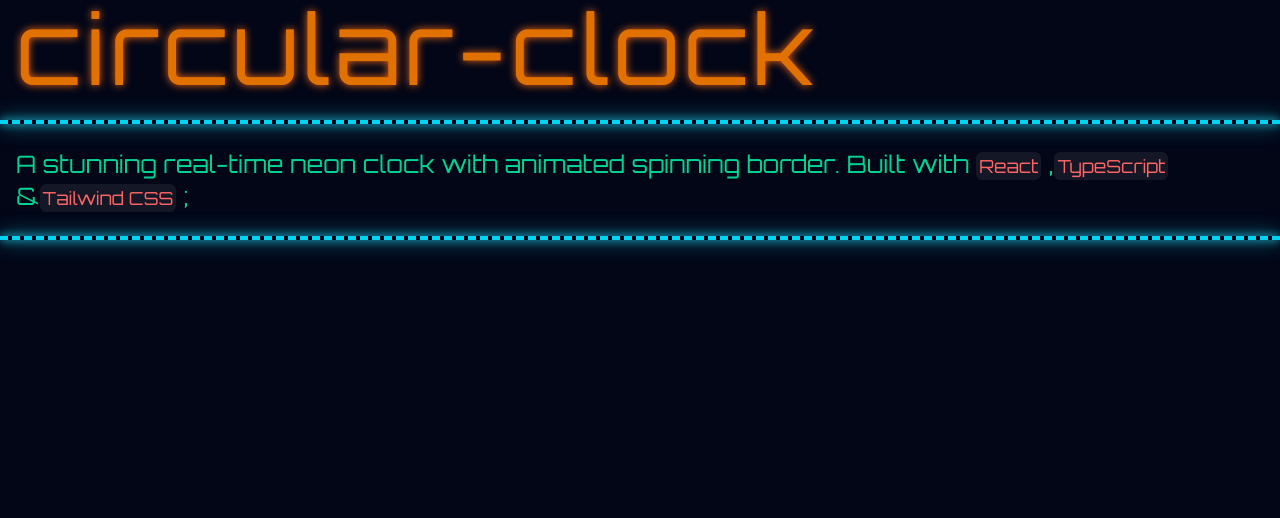
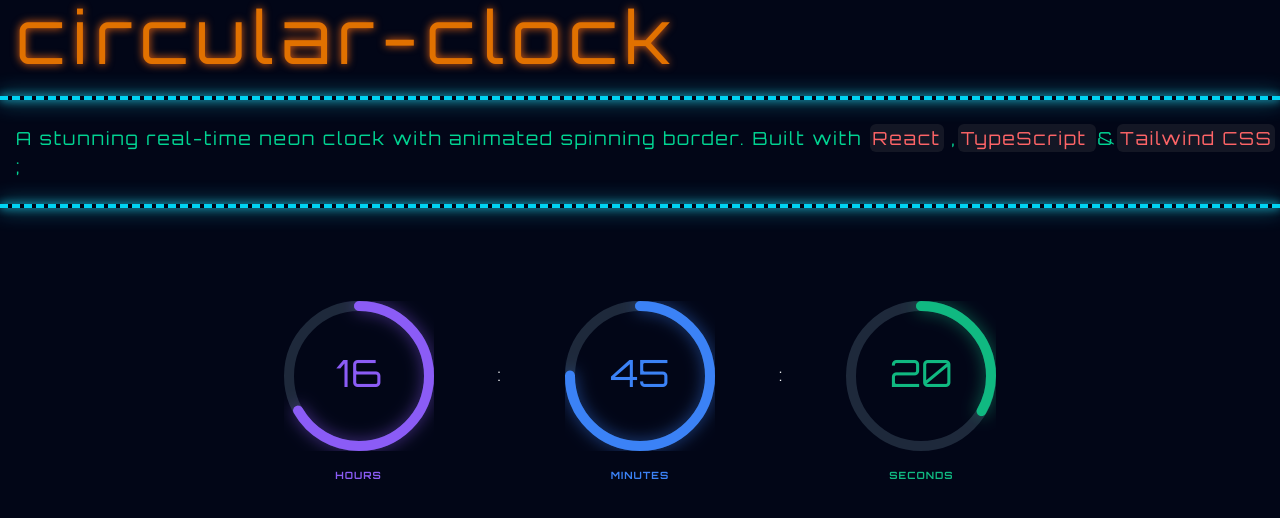
Before and after one commit to alisoltaninejad/circular-clock, a React (Vite) app: page / in a window 1280 px wide. Shown: the top 518 px of the page. Built offline with nearby package versions, Linux system fonts and the light colour scheme.

Commit message:
feat: add circular progress component with centered value display

```diff
--- a/src/App.tsx
+++ b/src/App.tsx
@@ -1,19 +1,24 @@
+import CircularProgress from "./components/CircularProgress";
 function App() {
   return (
     <>
-      <h1 className="text-8xl pl-4 text-amber-600  drop-shadow-[0_0_4px_#ee6612]">
+      <h1 className="text-7xl pl-4 text-amber-600 tracking-widest  drop-shadow-[0_0_4px_#ee6612]">
         circular-clock
       </h1>
-      <hr
-        className="divider-neon "
-      />
-      <h5 className=" text-2xl pl-4 text-emerald-400 ">
+      <hr className="divider-neon " />
+      <h5 className=" text-lg pl-4 text-emerald-400 tracking-widest">
         A stunning real-time neon clock with animated spinning border. Built
         with <span className="text-red-400  glass text-lg">React</span> ,
         <span className="text-red-400 glass text-lg">TypeScript </span> &
-        <span className="text-red-400 glass text-lg">Tailwind CSS</span>  ;
+        <span className="text-red-400 glass text-lg">Tailwind CSS</span> ;
       </h5>
-      <hr className="divider-neon"/>
+      <hr className="divider-neon" />
+
+     <div className="h-72 flex flex-row flex-wrap justify-center items-center gap-8 md:gap-16">
+      <CircularProgress value={16} max={24} label="Hours" color="#8b5cf6" />:
+      <CircularProgress value={45} max={60} label="Minutes" color="#3b82f6" />:
+       <CircularProgress value={20} max={60} label="Seconds" color="#10b981" />
+     </div>
     </>
   );
 }
--- a/src/components/CircularProgress.tsx
+++ b/src/components/CircularProgress.tsx
@@ -1,6 +1,16 @@
 import React from "react";
-
-const CircularProgress: React.FC = () => {
+interface CircularProgressProps {
+  value: number;
+  max: number;
+  label: string;
+  color: string;
+}
+const CircularProgress: React.FC<CircularProgressProps> = ({
+  value,
+  max,
+  label,
+  color,
+}) => {
   // --- محاسبات مهندسی و هندسی SVG ---
   const size = 150;
   const strokeWidth = 10;
@@ -11,14 +21,24 @@ const CircularProgress: React.FC = () => {
    * به دلیل ضخامت خط، از کادر SVG بیرون نزند (Pixel Perfect).
    */
   const radius = (size - strokeWidth) / 2;
+  /**
+   * محاسبه محیط دایره (Circumference):
+   * این عدد به عنوان طول کل "نوار پیشرفت" در ویژگی stroke-dasharray استفاده می‌شود.
+   */
+  const circumference = 2 * Math.PI * radius;
 
+  /**
+   * محاسبه آفست (Offset) - جادوی حرکت دایره:
+   * این مقدار تعیین می‌کند که چه مقدار از محیط دایره "خالی" بماند.
+   * فرمول: (محیط کل) منهای (درصد طی شده از محیط).
+   * value=0 => آفست برابر با کل محیط است (دایره خالی دیده می‌شود).
+   * value=max => آفست صفر است (دایره کامل دیده می‌شود).
+   */
+  const offset = circumference - (value / max) * circumference;
   return (
     <div className="flex flex-col items-center justify-center">
       <div className="relative" style={{ width: size, height: size }}>
-
-        {/*  با استفاده از -rotate-90، نقطه شروع رسم را از سمت راست به بالای دایره منتقل می‌کنیم.  */}
-        <svg width={size} height={size} className="transform -rotate-90">
-
+        <svg width={size} height={size} >
           {/*  این دایره لایه‌ی زیرین است که مسیر حرکت تایمر را نشان می‌دهد.  */}
           <circle
             cx={size / 2} // مختصات مرکز دایره در محور X (دقیقاً وسط باکس)
@@ -29,7 +49,37 @@ const CircularProgress: React.FC = () => {
             fill="transparent"
           />
 
+          <circle
+           /*  با استفاده از -rotate-90، نقطه شروع رسم را از سمت راست به بالای دایره منتقل می‌کنیم.  */
+           className="transform -rotate-90 origin-center"
+            cx={size / 2}
+            cy={size / 2}
+            r={radius}
+            stroke={color}
+            strokeWidth={strokeWidth}
+            fill="transparent"
+            /* ۱. ایجاد خط‌چین: طول هر تکه خط برابر با کل محیط دایره است */
+            strokeDasharray={circumference}
+            /* ۲. جابجایی خط‌چین (آفست): تعیین می‌کند چقدر از خط دیده شود */
+            strokeDashoffset={offset}
+            /* ۳. گرد کردن لبه‌های خط (برای زیبایی بیشتر) */
+            strokeLinecap="round"
+            style={{
+           /* ۴. انیمیشن نرم: وقتی offset تغییر می‌کند، ۱ ثانیه طول بکشد تا به جای جدید برسد */
+              transition: "stroke-dashoffset 1s linear",
+              /* ۵. درخشش نئونی: ایجاد یک سایه رنگی دور خط */
+              filter: `drop-shadow(0 0 8px ${color}88)`,
+            }}
+          />
+
+          <text  x="50%" y="50%" dominantBaseline="middle" textAnchor="middle" fontSize={size * 0.25} fill={color} > {value} </text>
         </svg>
+
+        <span
+          className="block my-4 text-[10px] text-center uppercase tracking-widest font-bold"
+          style={{ color: color }}>
+          {label}
+        </span>
       </div>
     </div>
   );
```
